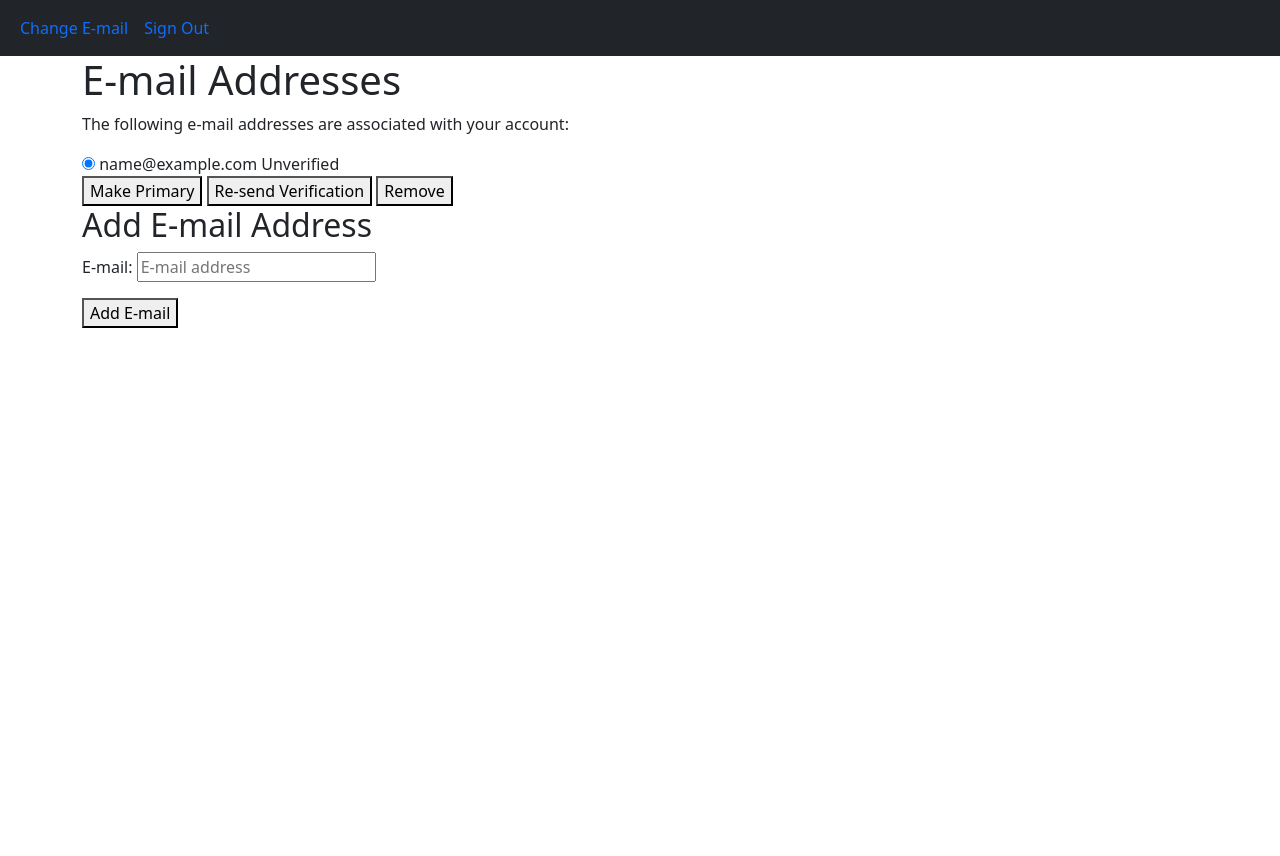
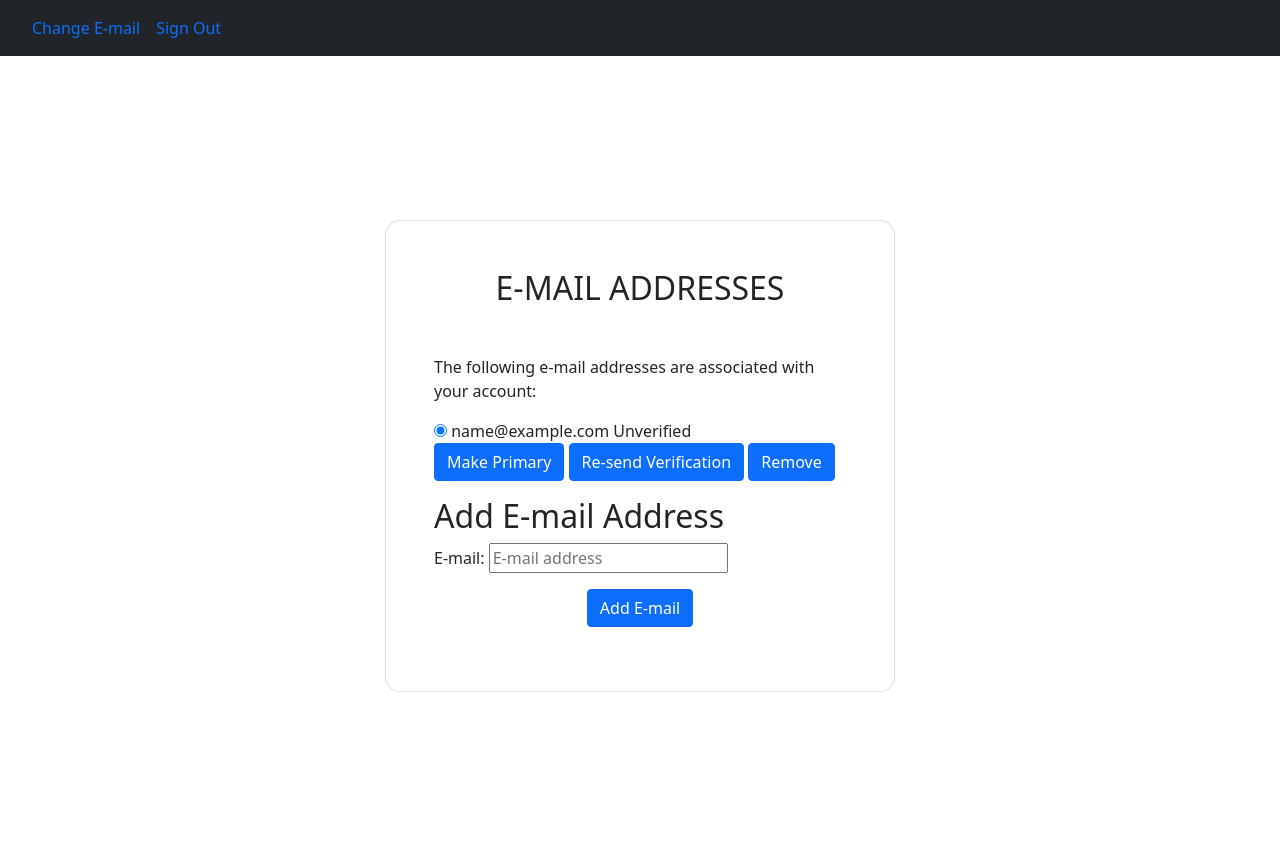
Before and after one commit to khavrks/O-Brien_ENSE374, a Django app: page /accounts/email/ in a window 1280 px wide. Before the commit the page ends 328 px from the top, so only its background shows below. Run offline with Django 4.2, Linux system fonts and the light colour scheme; the visitor is signed in with stand-in values (Sample User, id 1); data comes from the database, SQL or seed files in the repository; some libraries are stand-ins or nearby versions.

Commit message:
change email.html

```diff
--- a/django_movies/templates/account/email.html
+++ b/django_movies/templates/account/email.html
@@ -1,3 +1,5 @@
+<link href="https://cdn.jsdelivr.net/npm/bootstrap@5.2.1/dist/css/bootstrap.min.css" rel="stylesheet" integrity="sha384-iYQeCzEYFbKjA/T2uDLTpkwGzCiq6soy8tYaI1GyVh/UjpbCx/TYkiZhlZB6+fzT" crossorigin="anonymous">
+
 {% extends "account/base.html" %}
 
 {% load i18n %}
@@ -5,35 +7,38 @@
 {% block head_title %}{% trans "E-mail Addresses" %}{% endblock %}
 
 {% block content %}
-    <h1>{% trans "E-mail Addresses" %}</h1>
-{% if user.emailaddress_set.all %}
-<p>{% trans 'The following e-mail addresses are associated with your account:' %}</p>
+<div class="mask d-flex align-items-center h-100 gradient-custom-3">
+  <div class="container h-100">
+    <div class="row d-flex justify-content-center align-items-center h-100">
+      <div class="col-12 col-md-9 col-lg-7 col-xl-6">
+        <div class="card" style="border-radius: 15px;">
+          <div class="card-body p-5">
 
             <form action="{% url 'account_email' %}" class="email_list" method="post">
               {% csrf_token %}
               <fieldset class="blockLabels">
-
+                <h2 class="text-uppercase text-center mb-5">{% trans "E-mail Addresses" %}</h2>
+                {% if user.emailaddress_set.all %}
+                <p>{% trans 'The following e-mail addresses are associated with your account:' %}</p>
                 {% for emailaddress in user.emailaddress_set.all %}
               <div class="ctrlHolder">
                     <label for="email_radio_{{forloop.counter}}" class="{% if emailaddress.primary %}primary_email{%endif%}">
-
                     <input id="email_radio_{{forloop.counter}}" type="radio" name="email" {% if emailaddress.primary or user.emailaddress_set.count == 1 %}checked="checked"{%endif %} value="{{emailaddress.email}}"/>
-
               {{ emailaddress.email }}
                   {% if emailaddress.verified %}
                   <span class="verified">{% trans "Verified" %}</span>
                   {% else %}
                   <span class="unverified">{% trans "Unverified" %}</span>
                   {% endif %}
-      {% if emailaddress.primary %}<span class="primary">{% trans "Primary" %}</span>{% endif %}
+                    {% if emailaddress.primary %}<span class="primary"><strong>{% trans "Primary" %}</span></strong>{% endif %}
               </label>
               </div>
                 {% endfor %}
 
-<div class="buttonHolder">
-      <button class="secondaryAction" type="submit" name="action_primary" >{% trans 'Make Primary' %}</button>
-      <button class="secondaryAction" type="submit" name="action_send" >{% trans 'Re-send Verification' %}</button>
-      <button class="primaryAction" type="submit" name="action_remove" >{% trans 'Remove' %}</button>
+              <div class="buttonHolder" >
+                <button type="submit" name="action_primary" class="btn btn-primary" style="display: inline-flex; margin: auto;">{% trans 'Make Primary' %}</button>
+                <button type="submit" name="action_send" class="btn btn-primary" style="display: inline-flex; margin: auto;">{% trans 'Re-send Verification' %}</button>
+                <button type="submit" name="action_remove" class="btn btn-primary" style="display: inline-flex; margin: auto;">{% trans 'Remove' %}</button>
               </div>
 
               </fieldset>
@@ -50,8 +55,15 @@
                   <form method="post" action="{% url 'account_email' %}" class="add_email">
                       {% csrf_token %}
                       {{ form.as_p }}
-        <button name="action_add" type="submit">{% trans "Add E-mail" %}</button>
+                      <button name="action_add" type="submit" style="display: block; margin: auto;" class="btn btn-primary">{% trans "Add E-mail" %}</button>
                   </form>
+          </div>
+        </div>
+      </div>
+    </div>
+  </div>
+</div>
+
   {% endif %}
 
 {% endblock %}
@@ -72,3 +84,4 @@
 })();
 </script>
 {% endblock %}
+<script src="https://cdn.jsdelivr.net/npm/bootstrap@5.2.1/dist/js/bootstrap.bundle.min.js" integrity="sha384-u1OknCvxWvY5kfmNBILK2hRnQC3Pr17a+RTT6rIHI7NnikvbZlHgTPOOmMi466C8" crossorigin="anonymous"></script>
```
Lines whose indentation alone changed are shown as unchanged.
